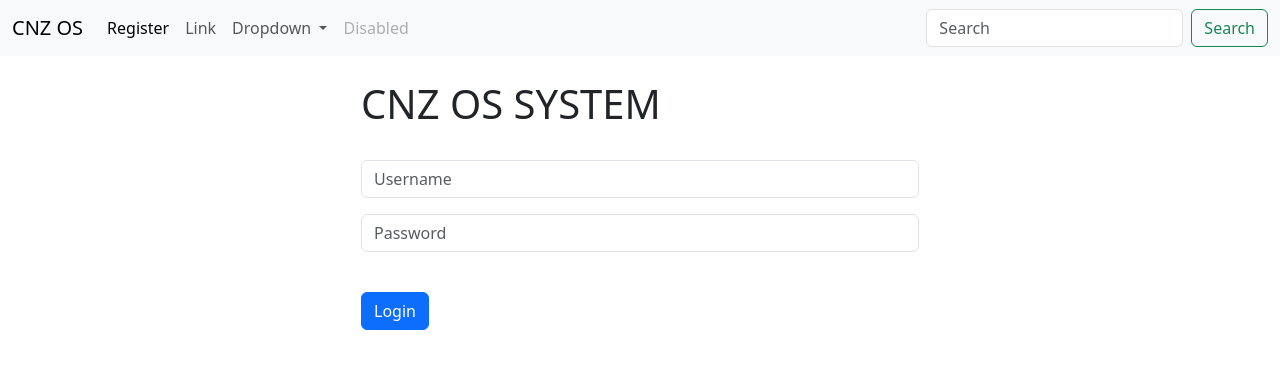
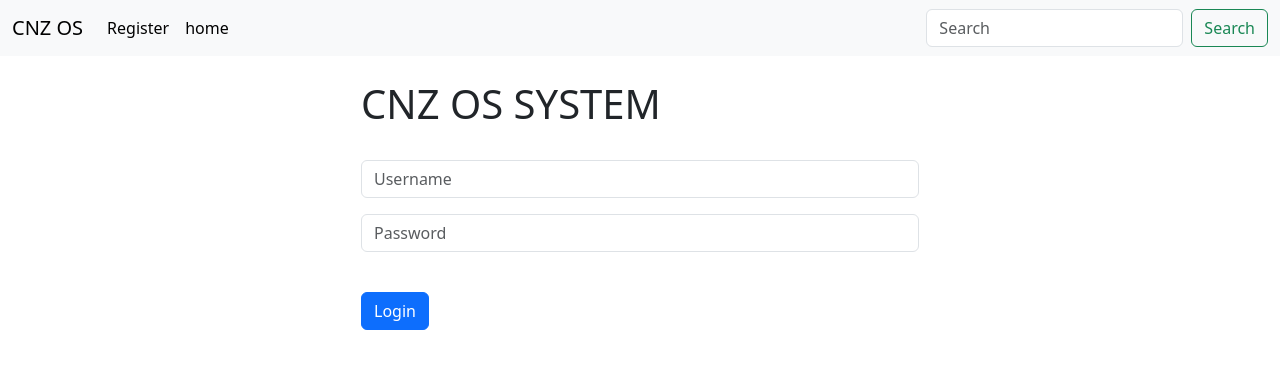
Before and after one commit to DAVID19811120/Django-CRM, a Django app: page / in a window 1280 px wide. Shown: the top 369 px of the page. Run offline with Django 5.2, Linux system fonts and the light colour scheme.

Commit message:
registration

```diff
--- a/website/templates/navbar.html
+++ b/website/templates/navbar.html
@@ -17,25 +17,12 @@
         <li class="nav-item">
           <a class="nav-link active" aria-current="page" href="{% url 'register' %}">Register</a>
         </li>
+
+        <li class="nav-item">
+          <a class="nav-link active" aria-current="page" href="{% url 'home' %}">home</a>
+        </li>
         {% endif %}
 
-        <li class="nav-item">
-          <a class="nav-link" href="#">Link</a>
-        </li>
-        <li class="nav-item dropdown">
-          <a class="nav-link dropdown-toggle" href="#" role="button" data-bs-toggle="dropdown" aria-expanded="false">
-            Dropdown
-          </a>
-          <ul class="dropdown-menu">
-            <li><a class="dropdown-item" href="#">Action</a></li>
-            <li><a class="dropdown-item" href="#">Another action</a></li>
-            <li><hr class="dropdown-divider"></li>
-            <li><a class="dropdown-item" href="#">Something else here</a></li>
-          </ul>
-        </li>
-        <li class="nav-item">
-          <a class="nav-link disabled" aria-disabled="true">Disabled</a>
-        </li>
       </ul>
       <form class="d-flex" role="search">
         <input class="form-control me-2" type="search" placeholder="Search" aria-label="Search">
--- a/website/views.py
+++ b/website/views.py
@@ -1,6 +1,7 @@
 from django.shortcuts import render, redirect
 from django.contrib.auth import authenticate, login, logout
 from django.contrib import  messages
+from .forms import SignUpForm
 # Create your views here.
 def home(request):
     # check to see if logging in
@@ -26,4 +27,17 @@ def logout_user(request):
     return redirect('home')
 
 def register_user(request):
-    return render(request,'register.html',{})
+    if request.method == 'POST':
+        form = SignUpForm(request.POST)
+        if form.is_valid():
+            form.save()
+            # Authenticate and login
+            username = form.cleaned_data['username']
+            password = form.cleaned_data['password1']
+            user = authenticate(username=username, password=password)
+            login(request,user)
+            messages.success(request,"You have Successful!")
+            return redirect('home')
+    else:
+        form = SignUpForm()
+        return render(request,'register.html',{'form':form})
```
Also changed, not shown: website/forms.py (renamed from website/froms.py, +6 -6 lines), website/templates/register.html (+16 -0 lines).
